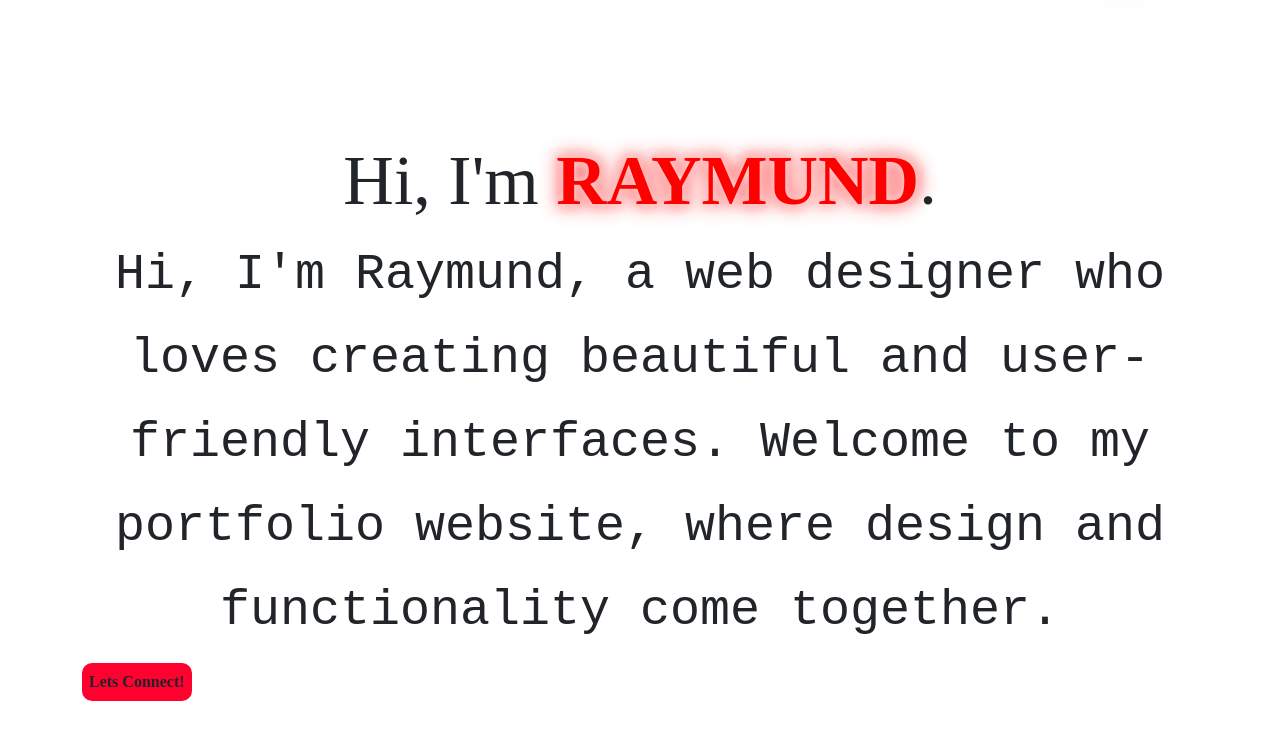
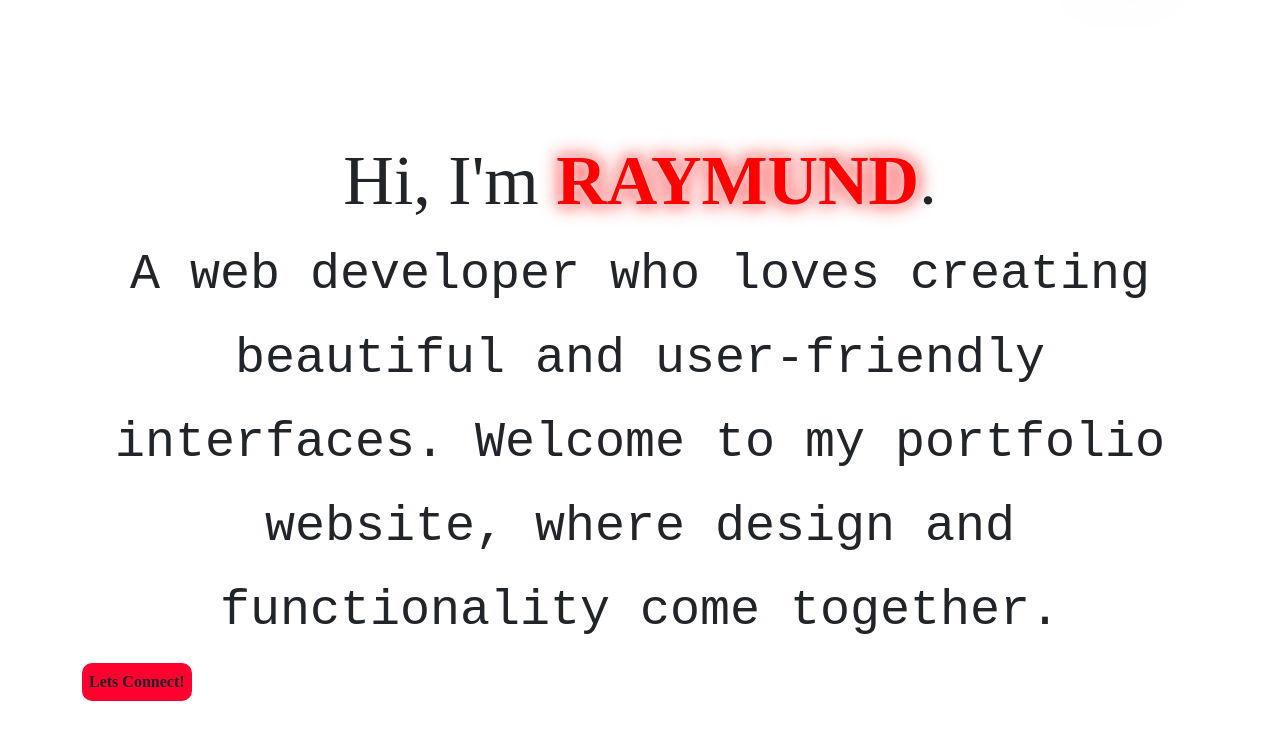
Before and after one commit to RhymeMoon/Portfolio, a plain HTML site: page index.html in a window 1280 px wide. Shown: the part 61-800 px from the top of the page. Drawn offline with nearby package versions, Linux system fonts and the light colour scheme; a web font is replaced by a local one.

Commit message:
home subtitle change

```diff
--- a/index.html
+++ b/index.html
@@ -54,7 +54,7 @@
             <div class="home-content" >
               <h1 class="home-title" data-aos="fade-right">
                 Hi, I'm <span class="name fw-bolder">RAYMUND</span>. <br>
-                  <span class="home-subtitle">Hi, I'm Raymund, a web designer who loves creating beautiful and user-friendly interfaces. Welcome to my portfolio website, where design and functionality come together.</span>
+                  <span class="home-subtitle">A web developer who loves creating beautiful and user-friendly interfaces. Welcome to my portfolio website, where design and functionality come together.</span>
               </h1>
               <form target="_blank" data-aos="fade-left" class="linkTreeContainer">
                 <button class="linkTree" type="submit" formaction="https://dotcal.co/rhymemoon">Lets Connect!</button>
```
